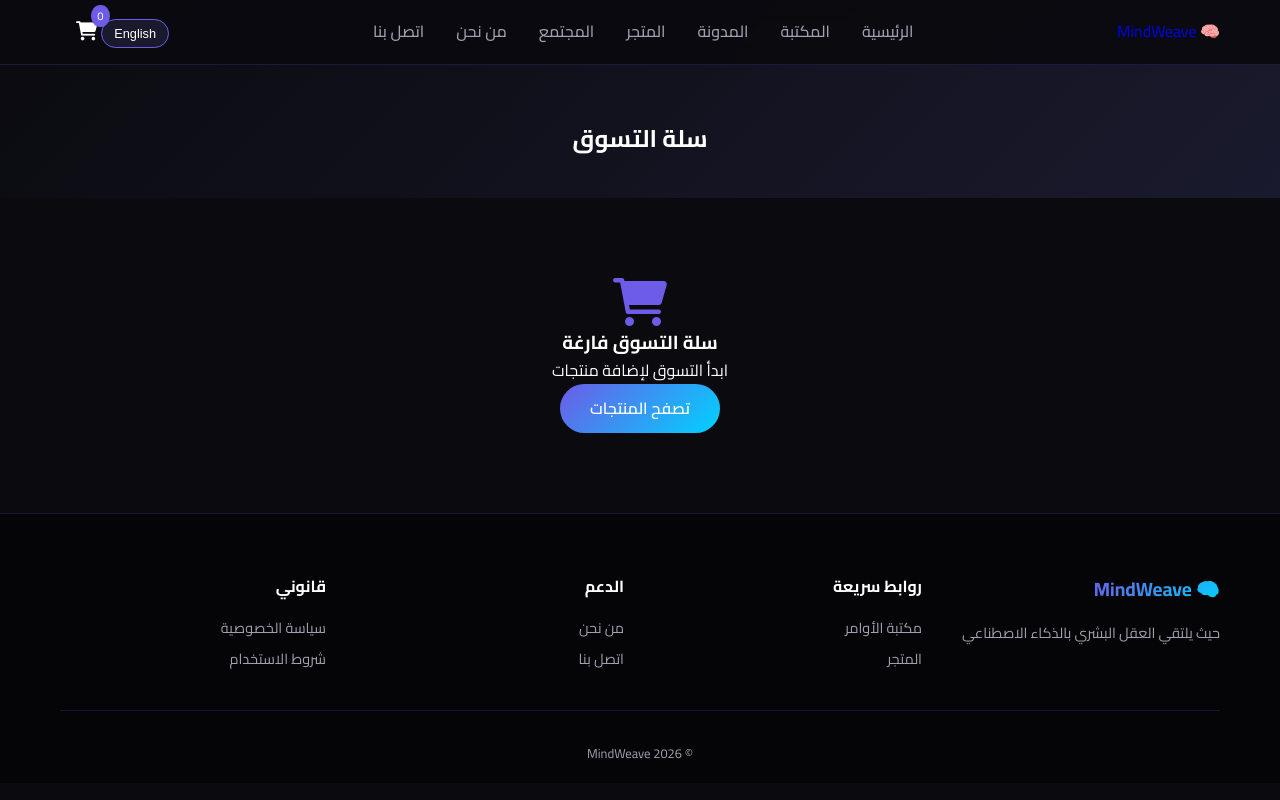
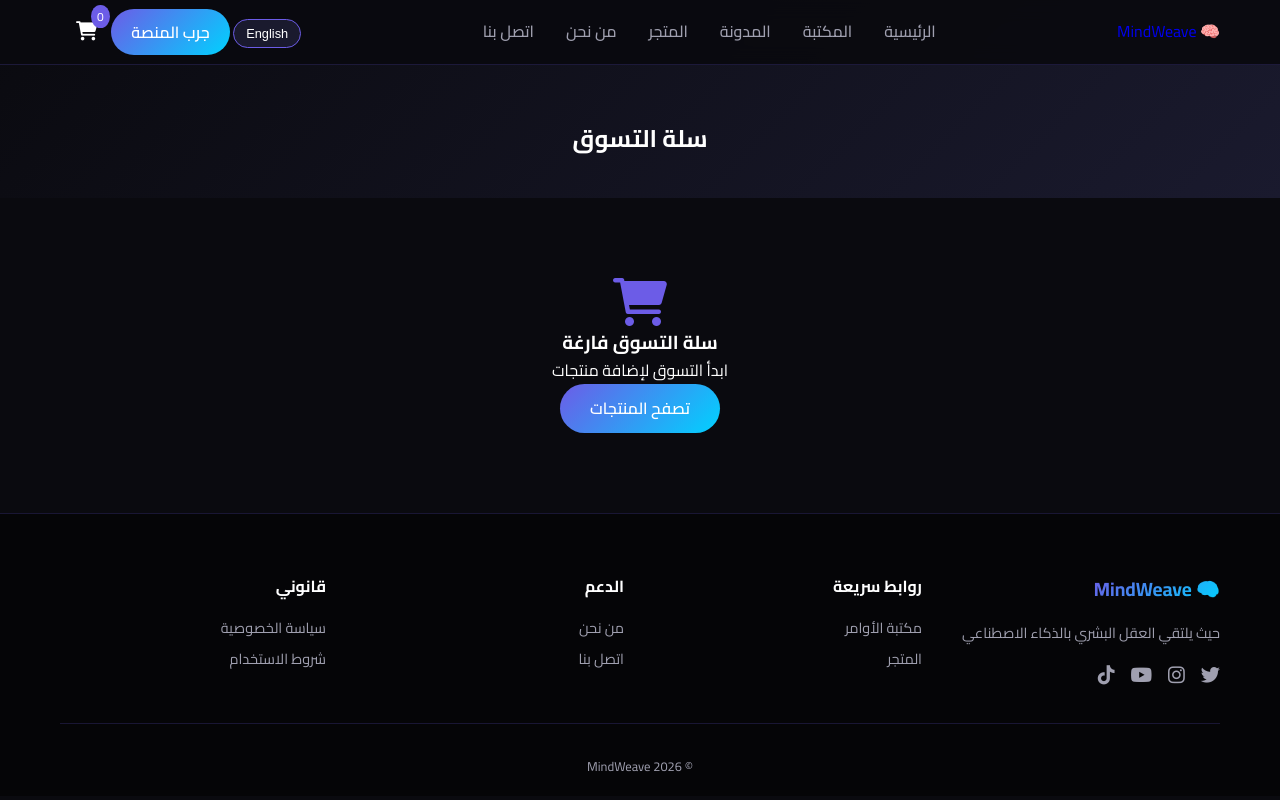
Before and after one commit to casperblac991/mindweave-platform, a plain HTML site: page cart.html in a window 1280 px wide. Drawn offline with Linux system fonts and the light colour scheme.

Commit message:
Update cart.html

```diff
--- a/cart.html
+++ b/cart.html
@@ -3,9 +3,21 @@
 <head>
 <meta charset="UTF-8">
 <meta name="viewport" content="width=device-width, initial-scale=1.0">
+<meta name="description" content="سلة التسوق - مراجعة المنتجات المضافة قبل إتمام الطلب">
+<meta name="keywords" content="سلة التسوق, عربة التسوق, Cart">
+<meta name="author" content="MindWeave">
+<meta name="google-site-verification" content="ATi9HKInahPK22qqb-sqp70-MIeFlgKp0n8azYVo_Mw" />
 <title>سلة التسوق | MindWeave</title>
+<!-- Google tag (gtag.js) -->
+<script async src="https://www.googletagmanager.com/gtag/js?id=G-DZ4WQDX31M"></script>
+<script>
+  window.dataLayer = window.dataLayer || [];
+  function gtag(){dataLayer.push(arguments);}
+  gtag('js', new Date());
+  gtag('config', 'G-DZ4WQDX31M');
+</script>
 <link rel="stylesheet" href="css/style.css">
-<link href="https://fonts.googleapis.com/css2?family=Cairo:wght@400;500;600;700&display=swap" rel="stylesheet">
+<link href="https://fonts.googleapis.com/css2?family=Cairo:wght@400;500;600;700;800&display=swap" rel="stylesheet">
 <link rel="stylesheet" href="https://cdnjs.cloudflare.com/ajax/libs/font-awesome/6.0.0/css/all.min.css">
 <style>
 .lang-switch{background:#1A1A2E;border:1px solid #6C5CE7;padding:6px 12px;border-radius:30px;cursor:pointer;color:white}
@@ -15,6 +27,10 @@ body.en [data-lang="ar"]{display:none}
 body.en [data-lang="en"]{display:block}
 body.en{direction:ltr;text-align:left}
 body:not(.en){direction:rtl;text-align:right}
+.cart-count{background:#6C5CE7;border-radius:50%;padding:2px 6px;font-size:12px}
+.cart-icon{text-decoration:none;color:white}
+.btn-try{background:linear-gradient(135deg,#6C5CE7,#00D2FF);color:white;padding:8px 20px;border-radius:30px;text-decoration:none;font-weight:600;margin-left:10px}
+.btn-try:hover{transform:translateY(-2px);box-shadow:0 5px 15px rgba(108,92,231,0.3)}
 .page-header{padding:120px 0 40px;text-align:center;background:linear-gradient(135deg,#0A0A0F,#1A1A2E)}
 .cart-container{max-width:800px;margin:auto;padding:2rem}
 .cart-item{background:#1A1A2E;border-radius:15px;padding:1rem;margin-bottom:1rem;display:flex;justify-content:space-between;align-items:center;flex-wrap:wrap;border:1px solid rgba(108,92,231,0.2)}
@@ -37,13 +53,13 @@ body:not(.en){direction:rtl;text-align:right}
 <li><a href="library.html" data-lang="ar">المكتبة</a><a href="library.html" data-lang="en">Library</a></li>
 <li><a href="blog.html" data-lang="ar">المدونة</a><a href="blog.html" data-lang="en">Blog</a></li>
 <li><a href="store.html" data-lang="ar">المتجر</a><a href="store.html" data-lang="en">Store</a></li>
-<li><a href="community.html" data-lang="ar">المجتمع</a><a href="community.html" data-lang="en">Community</a></li>
 <li><a href="about.html" data-lang="ar">من نحن</a><a href="about.html" data-lang="en">About</a></li>
 <li><a href="contact.html" data-lang="ar">اتصل بنا</a><a href="contact.html" data-lang="en">Contact</a></li>
 </ul>
 <div class="nav-icons">
 <button class="lang-switch" onclick="toggleLanguage()" id="langBtn">English</button>
-<a href="cart.html" class="cart-icon"><i class="fas fa-shopping-cart"></i><span class="cart-count">0</span></a>
+<a href="store.html" class="btn-try" data-lang="ar">جرب المنصة</a><a href="store.html" class="btn-try" data-lang="en">Try Platform</a>
+<a href="cart.html" class="cart-icon"><i class="fas fa-shopping-cart"></i><span class="cart-count" id="cartCount">0</span></a>
 </div>
 </nav>
 </header>
@@ -62,7 +78,7 @@ body:not(.en){direction:rtl;text-align:right}
 <footer>
 <div class="container">
 <div class="footer-grid">
-<div class="footer-col"><div class="footer-logo">🧠 MindWeave</div><p data-lang="ar">حيث يلتقي العقل البشري بالذكاء الاصطناعي</p><p data-lang="en">Where human mind meets AI</p></div>
+<div class="footer-col"><div class="footer-logo">🧠 MindWeave</div><p data-lang="ar">حيث يلتقي العقل البشري بالذكاء الاصطناعي</p><p data-lang="en">Where human mind meets AI</p><div class="social-links"><a href="#"><i class="fab fa-twitter"></i></a><a href="#"><i class="fab fa-instagram"></i></a><a href="#"><i class="fab fa-youtube"></i></a><a href="#"><i class="fab fa-tiktok"></i></a></div></div>
 <div class="footer-col"><h4 data-lang="ar">روابط سريعة</h4><h4 data-lang="en">Quick Links</h4><ul><li><a href="library.html" data-lang="ar">مكتبة الأوامر</a><a href="library.html" data-lang="en">Library</a></li><li><a href="store.html" data-lang="ar">المتجر</a><a href="store.html" data-lang="en">Store</a></li></ul></div>
 <div class="footer-col"><h4 data-lang="ar">الدعم</h4><h4 data-lang="en">Support</h4><ul><li><a href="about.html" data-lang="ar">من نحن</a><a href="about.html" data-lang="en">About</a></li><li><a href="contact.html" data-lang="ar">اتصل بنا</a><a href="contact.html" data-lang="en">Contact</a></li></ul></div>
 <div class="footer-col"><h4 data-lang="ar">قانوني</h4><h4 data-lang="en">Legal</h4><ul><li><a href="privacy.html" data-lang="ar">سياسة الخصوصية</a><a href="privacy.html" data-lang="en">Privacy</a></li><li><a href="terms.html" data-lang="ar">شروط الاستخدام</a><a href="terms.html" data-lang="en">Terms</a></li></ul></div>
@@ -73,6 +89,7 @@ body:not(.en){direction:rtl;text-align:right}
 
 <script>
 let currentLang = localStorage.getItem('lang') || 'ar';
+
 function toggleLanguage() {
     currentLang = currentLang === 'ar' ? 'en' : 'ar';
     localStorage.setItem('lang', currentLang);
@@ -80,6 +97,7 @@ function toggleLanguage() {
     document.getElementById('langBtn').textContent = currentLang === 'ar' ? 'English' : 'عربي';
     renderCart();
 }
+
 function applyLanguage() {
     document.body.classList.toggle('en', currentLang === 'en');
     document.getElementById('langBtn').textContent = currentLang === 'ar' ? 'English' : 'عربي';
```
